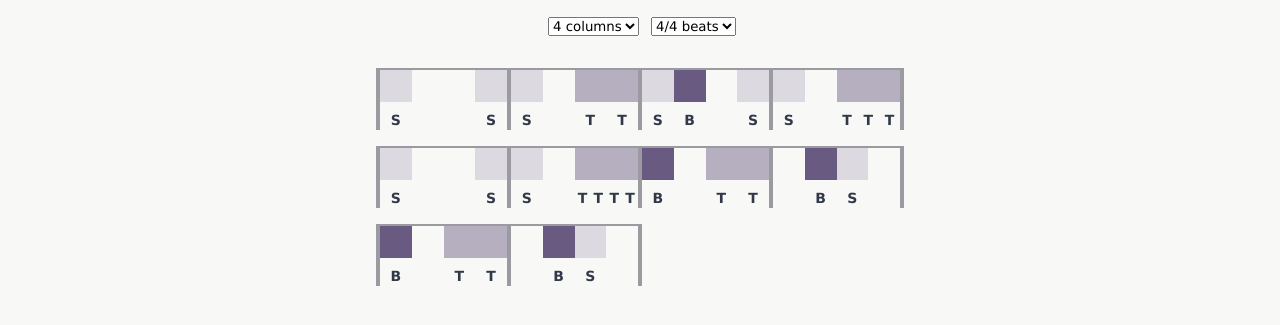
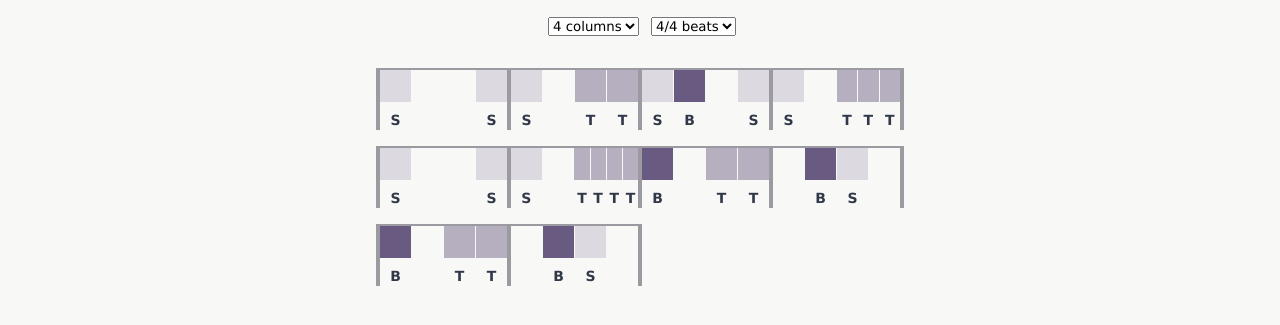
Before and after one commit to szduda/drumemo, a React (Create React App) app: page / in a window 1280 px wide. Shown: the part 395-720 px from the top of the page. Built offline with nearby package versions, Linux system fonts and the light colour scheme.

Commit message:
add notes separator/border

```diff
--- a/src/features/Bar/Bar.tsx
+++ b/src/features/Bar/Bar.tsx
@@ -50,6 +50,9 @@ const Hit = ({ label = "", divider = 4 }) => (
     css={css`
       display: inline-block;
       width: ${400 / divider}%;
+      &:not(:first-of-type) {
+        border-left: 1px solid #f8f8f7;
+      }
     `}
   >
     <div
@@ -60,10 +63,6 @@ const Hit = ({ label = "", divider = 4 }) => (
         margin-right: 1px;
         background: ${getHitColor(label)};
         padding: 0 4px;
-
-        &:not(:first-of-type) {
-          border-left: 1px solid #f8f8f7;
-        }
       `}
     />
     <div
```
